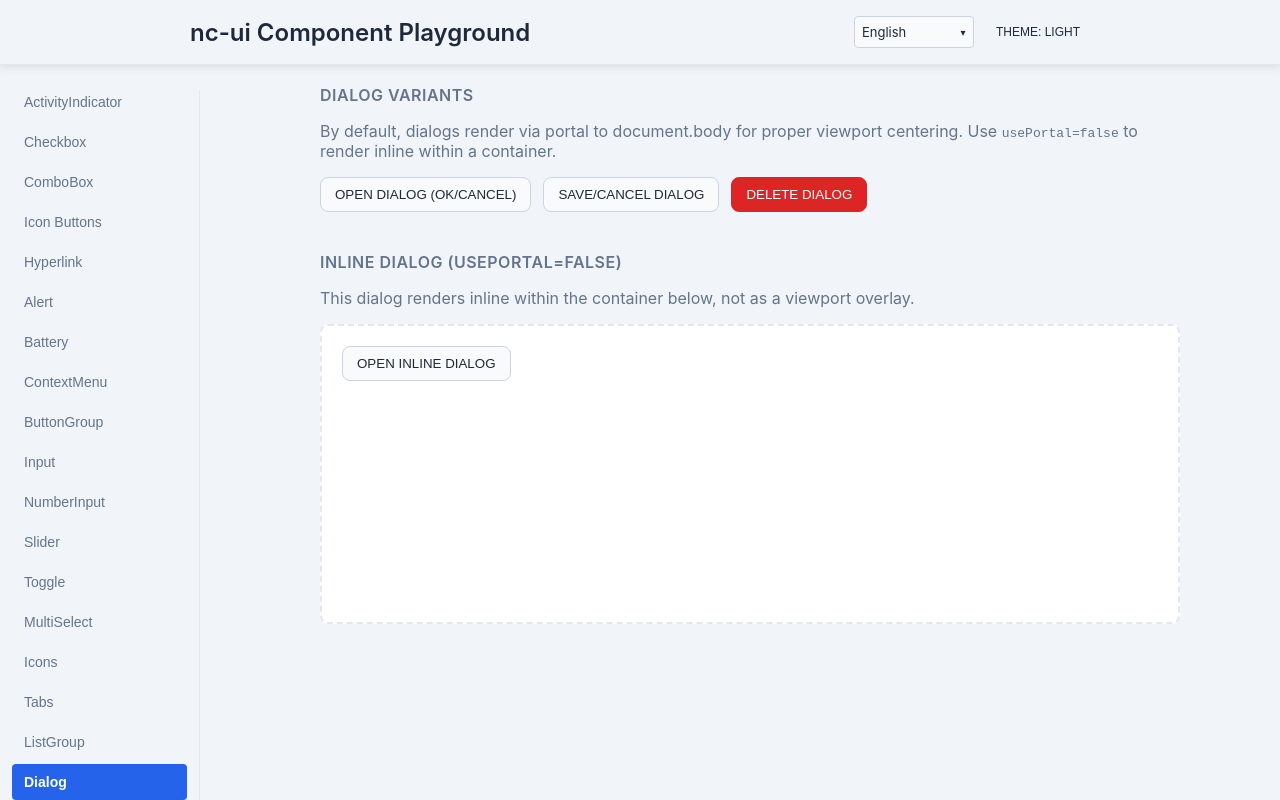
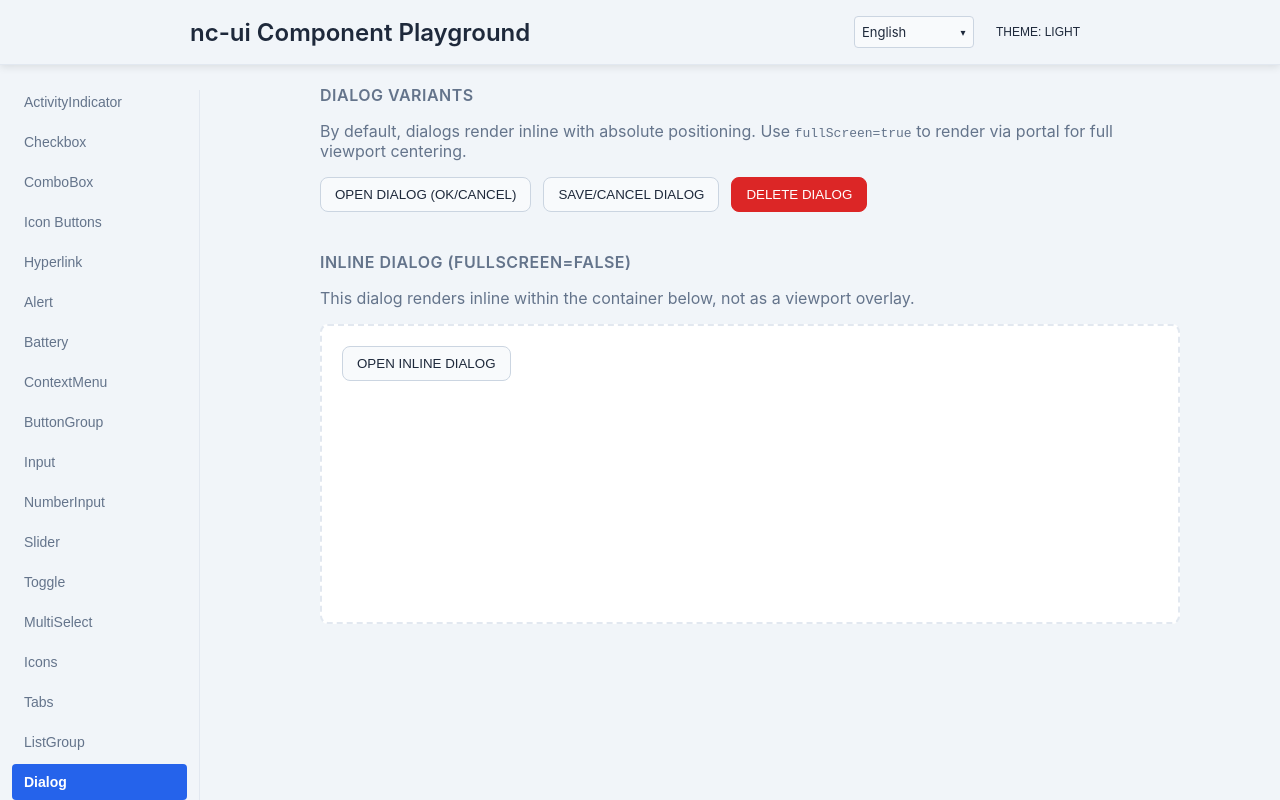
Before and after one commit to kingsimba/nc-ui, a React (Vite) app: page / in a window 1280 px wide. Both pictures are taken after a click on the button "Dialog". Built offline with nearby package versions, Linux system fonts and the light colour scheme.

Commit message:
correct demo error message

```diff
--- a/dev/App.tsx
+++ b/dev/App.tsx
@@ -647,8 +647,8 @@ export default function App() {
                             <section className="dev-section">
                                 <h2>Dialog Variants</h2>
                                 <p style={{ marginBottom: 16, color: 'var(--nc-text-weak)' }}>
-                                    By default, dialogs render via portal to document.body for proper viewport centering.
-                                    Use <code>usePortal=false</code> to render inline within a container.
+                                    By default, dialogs render inline with absolute positioning.
+                                    Use <code>fullScreen=true</code> to render via portal for full viewport centering.
                                 </p>
                                 <div className="dev-row">
                                     <Button onClick={() => setDialogOpen(true)}>
@@ -664,7 +664,7 @@ export default function App() {
                             </section>
 
                             <section className="dev-section">
-                                <h2>Inline Dialog (usePortal=false)</h2>
+                                <h2>Inline Dialog (fullScreen=false)</h2>
                                 <p style={{ marginBottom: 16, color: 'var(--nc-text-weak)' }}>
                                     This dialog renders inline within the container below, not as a viewport overlay.
                                 </p>
```
